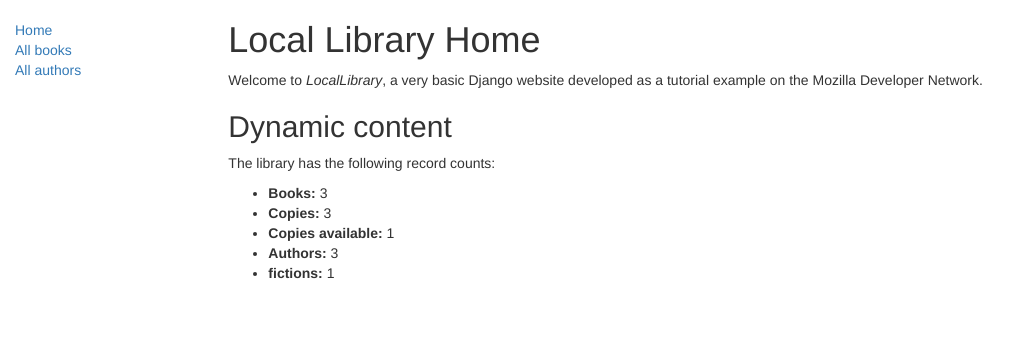
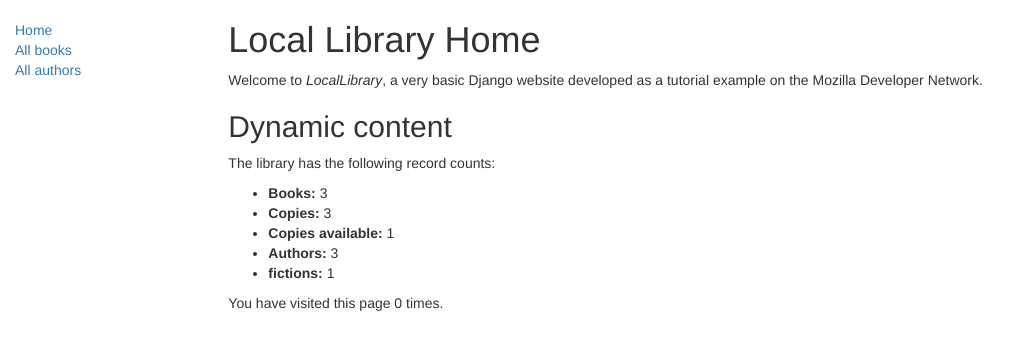
Before and after one commit to BrendanHenryGithub/locallibrary, a Django app: page /catalog/ in a window 1280 px wide. Shown: the top 350 px of the page, without its empty margins (0-1030 px from the left). Run offline with Django 3.2, Linux system fonts and the light colour scheme; data comes from the database, SQL or seed files in the repository; both versions use the stored data as it was after the commit; some libraries are stand-ins or nearby versions.

Commit message:
visits session

```diff
--- a/catalog/templates/index.html
+++ b/catalog/templates/index.html
@@ -18,4 +18,6 @@
     <li><strong>fictions:</strong> {{ num_fictions }}</li>
   </ul>
 
+<p>You have visited this page {{ num_visits }}{% if num_visits == 1 %} time{% else %} times{% endif %}.</p>
+
 {% endblock %}
--- a/catalog/views.py
+++ b/catalog/views.py
@@ -12,8 +12,10 @@ def index(request):
     num_instances_available=BookInstance.objects.filter(status='a').count()
     num_authors=Author.objects.count()
     num_fictions=Genre.objects.filter(name='fiction').count()
+    num_visits=request.session.get('num_visits',0)
+    request.session['num_visits']=num_visits+1
 
-    return render(request,'index.html',context={'num_books':num_books,'num_instances':num_instances,'num_instances_available':num_instances_available,'num_authors':num_authors,'num_fictions':num_fictions})
+    return render(request,'index.html',context={'num_books':num_books,'num_instances':num_instances,'num_instances_available':num_instances_available,'num_authors':num_authors,'num_fictions':num_fictions,'num_visits':num_visits})
 
 from django.views import generic
 
```
Also changed, not shown: db.sqlite3.
